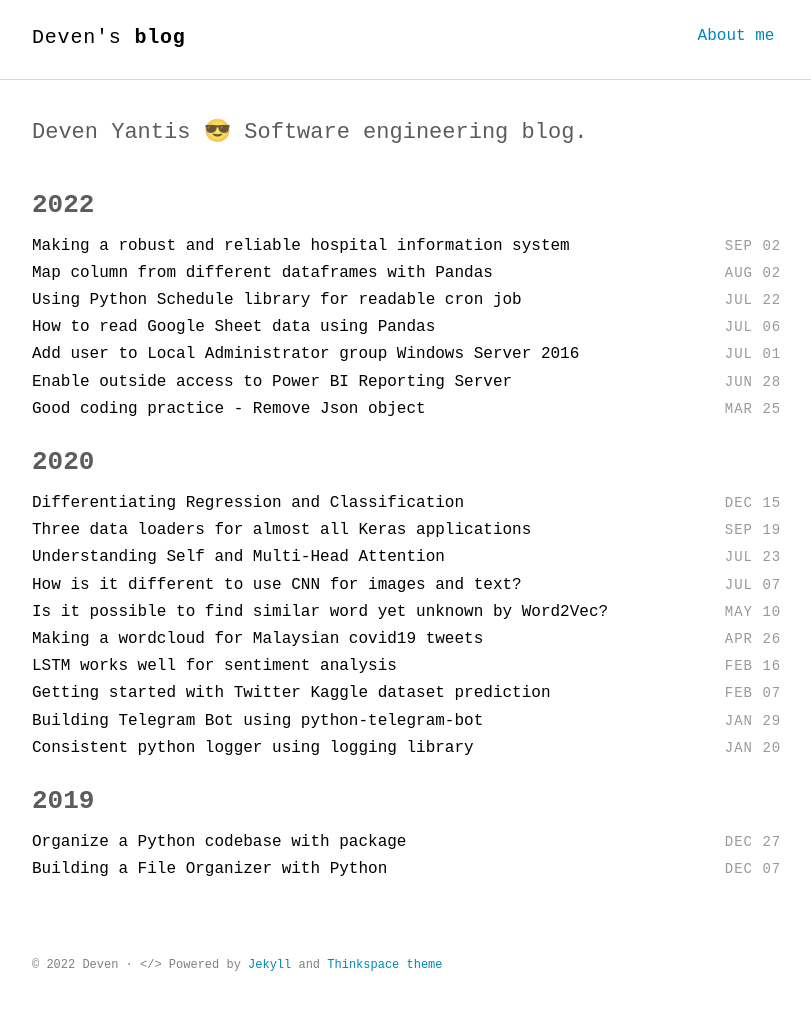
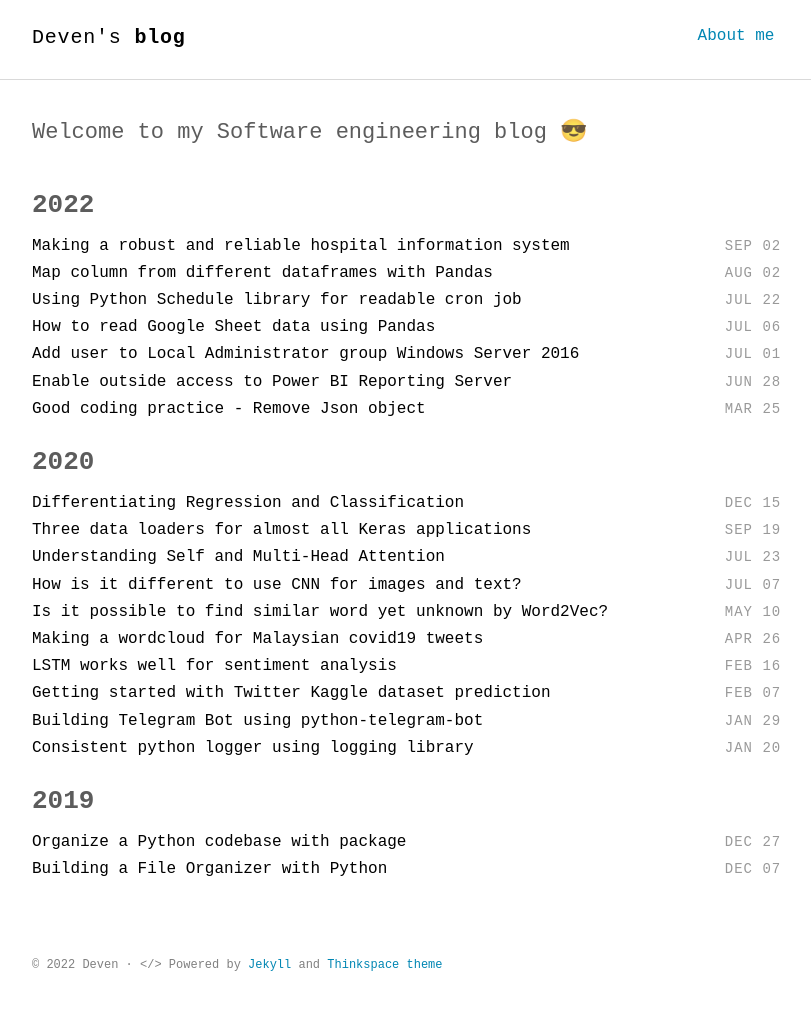
Before and after one commit to devennn/devennn.github.io, a Jekyll site: the page built from index.html, in a window 1280 px wide. Shown: the whole page, without its empty margins (232-1043 px from the left). Built offline with Jekyll 4.4.1, drawn with Linux system fonts in a browser that asks for light colours; some web fonts are replaced.

Commit message:
Update intro.html

```diff
--- a/_includes/intro.html
+++ b/_includes/intro.html
@@ -1,5 +1,5 @@
 <section class="intro">
   <div class="container">
-    <p class="lead">Deven Yantis 😎 Software engineering blog.</p>
+    <p class="lead">Welcome to my Software engineering blog 😎</p>
   </div>
 </section>
```
